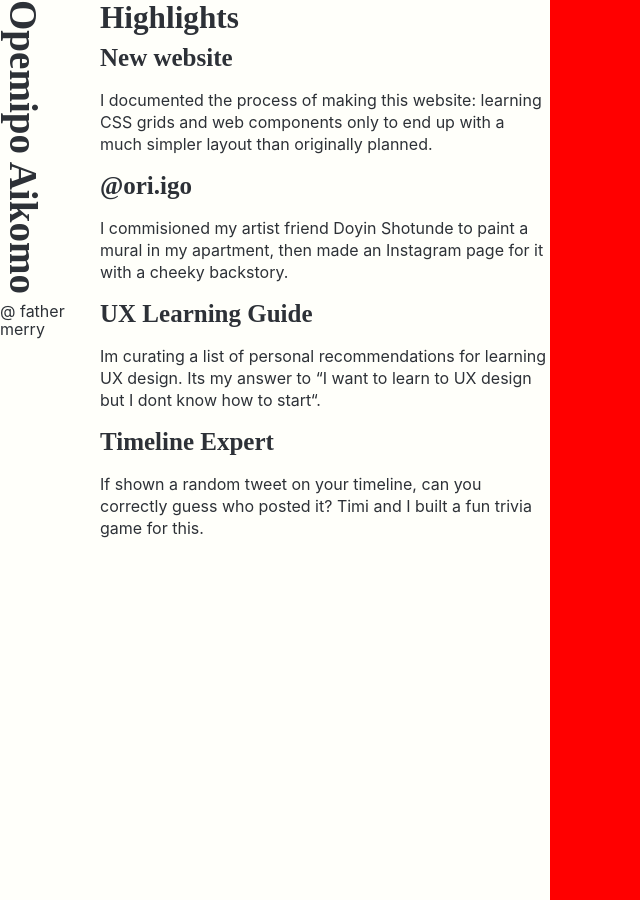
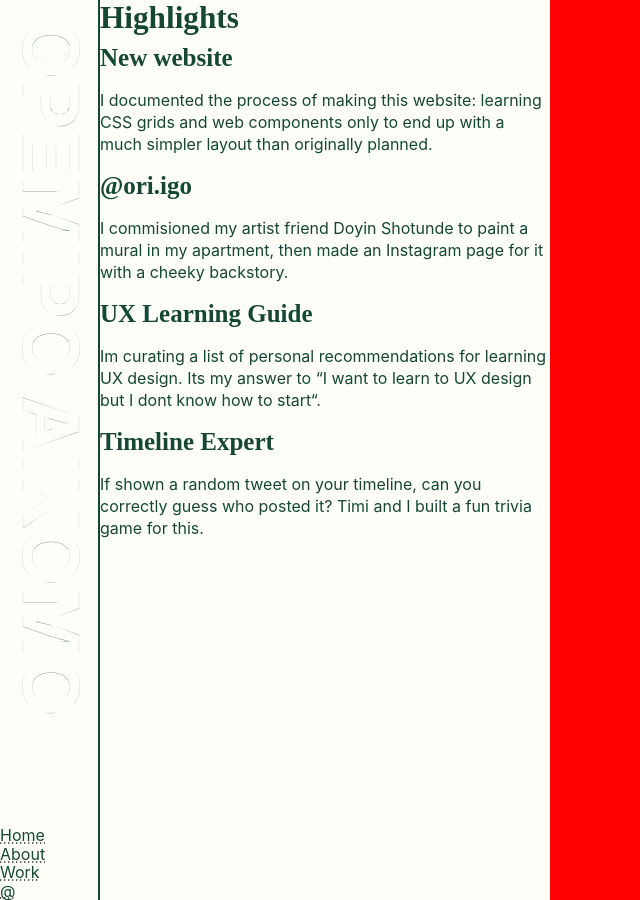
Before and after one commit to fathermerry/opemipo.com, a Jekyll site: the page built from index.md, in a window 1280 px wide. Shown: the whole page, without its empty margins (0-640 px from the left). Built offline with Jekyll 4.4.1, drawn with Linux system fonts in a browser that asks for light colours; some web fonts are replaced.

Commit message:
Spine name

```diff
--- a/_layouts/default.html
+++ b/_layouts/default.html
@@ -31,24 +31,37 @@
 </head>
 <body>
 	<div class="grid">
-		<nav class="grid__spine">
+		<div class="grid__spine">
 			<div class="spine">
-				<h1 class="spine__name">Opemipo Aikomo</h1>
-				<div class="spine__handle">
-					<span class="spine__@">@</span>
-					<span class="spine__word">father</span>
-					<span class="spine__word">merry</span>
+				<div class="spine__name">
+					<h1>Opemipo Aikomo</h1>
 				</div>
+				<nav class="spine__nav">
+					<ul class="nav">
+						<li>
+							<a class="nav__text--uppercase" href="/">Home</a>
+						</li>
+						<li>
+							<a class="nav__text--italics" href="/about">About</a>
+						</li>
+						<li>
+							<a class="nav__text--bold" href="/work">Work</a>
+						</li>
+						<li>
+							<a class="nav__text--large" href="/contact">@</a>
+						</li>
+					</ul>
+				</nav>
 			</div>
-		</nav>
-		<main class="grid__content">
+		</div>
+		<div class="grid__content">
 			<header><h2>{{ page.title }}</h2></header>
 			<div class="content">
 				{% if page.body %}
 					{% include {{ page.body }} %}
 				{% endif %}
 			</div>
-		</main>
+		</div>
 		<aside class="grid__stage">
 			{% if page.object %}
 				{% include {{ page.object }} %}
--- /dev/null
+++ b/_sass/components/_nav.scss
@@ -0,0 +1,5 @@
+.nav {
+  position: sticky;
+  bottom: 0;
+  z-index: 2;
+}
--- a/_sass/components/_spine.scss
+++ b/_sass/components/_spine.scss
@@ -1,7 +1,26 @@
 .spine {
   position: sticky;
   top: 0;
+  height: 100vh;
+  border-right: solid 2px var(--foreground-color);
+  display: flex;
+  flex-direction: column;
   &__name {
-    writing-mode: vertical-lr;
+    padding: 20px 0;
+    overflow: hidden;
+    flex: 1;
+    h1 {
+      writing-mode: vertical-lr;
+      font-family: 'Söhne Wide', -apple-system, BlinkMacSystemFont, 'Segoe UI', Roboto, Oxygen, Ubuntu, Cantarell, 'Open Sans', 'Helvetica Neue', sans-serif;
+      text-transform: uppercase;
+      color: var(--background-color);
+      -webkit-text-stroke-width: 0.1px;
+      -webkit-text-stroke-color: var(--foreground-color);
+      font-size: 4.8rem;
+      padding: 0;
+      margin: 0;
+      line-height: 100px;
+      white-space: nowrap;
+    }
   }
 }
--- a/_sass/system/_site.scss
+++ b/_sass/system/_site.scss
@@ -1,7 +1,7 @@
 :root {
     --background-color: #FFFFFA;
     --background-darker: #D8D7CF;
-    --foreground-color: #2D3137;
+    --foreground-color: #154734;
     --border-size: 1.5px;
     --font-size-p: 1em;
     --font-size-h4: 1.25em;
```
